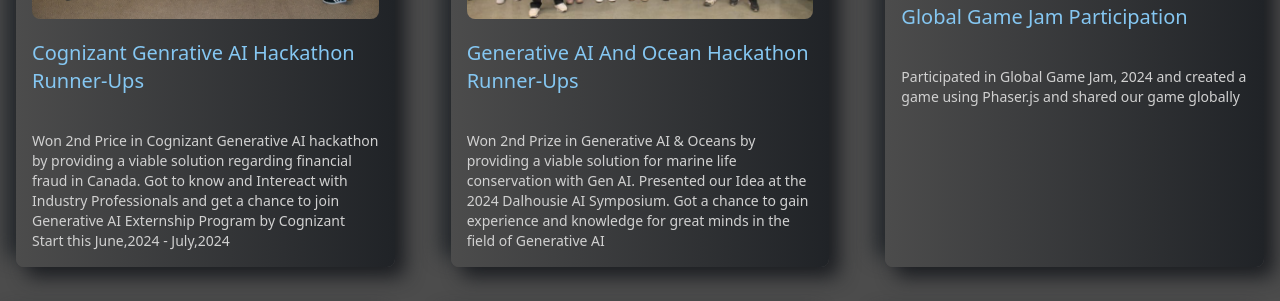
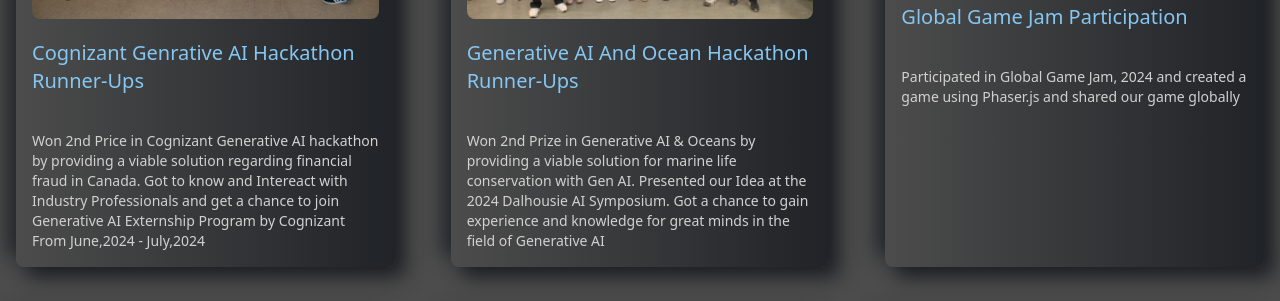
Before and after one commit to Rachit1606/portfolio, a Next.js app: page / in a window 1280 px wide. Shown: the part 5700-6001 px from the top of the page. Built offline with nearby package versions, Linux system fonts and the light colour scheme.

Commit message:
error Fixes

```diff
--- a/data/index.ts
+++ b/data/index.ts
@@ -250,7 +250,7 @@
 export const achievementsData = [
     {
       title: "Cognizant Genrative AI hackathon Runner-ups",
-      description: "Won 2nd Price in Cognizant Generative AI hackathon by providing a viable solution regarding financial fraud in Canada. Got to know and Intereact with Industry Professionals and get a chance to join Generative AI Externship Program by Cognizant Start this June,2024 - July,2024",
+      description: "Won 2nd Price in Cognizant Generative AI hackathon by providing a viable solution regarding financial fraud in Canada. Got to know and Intereact with Industry Professionals and get a chance to join Generative AI Externship Program by Cognizant From June,2024 - July,2024",
       imgSrc: "/assets/cognizant.jpg",
     },
     {
```
